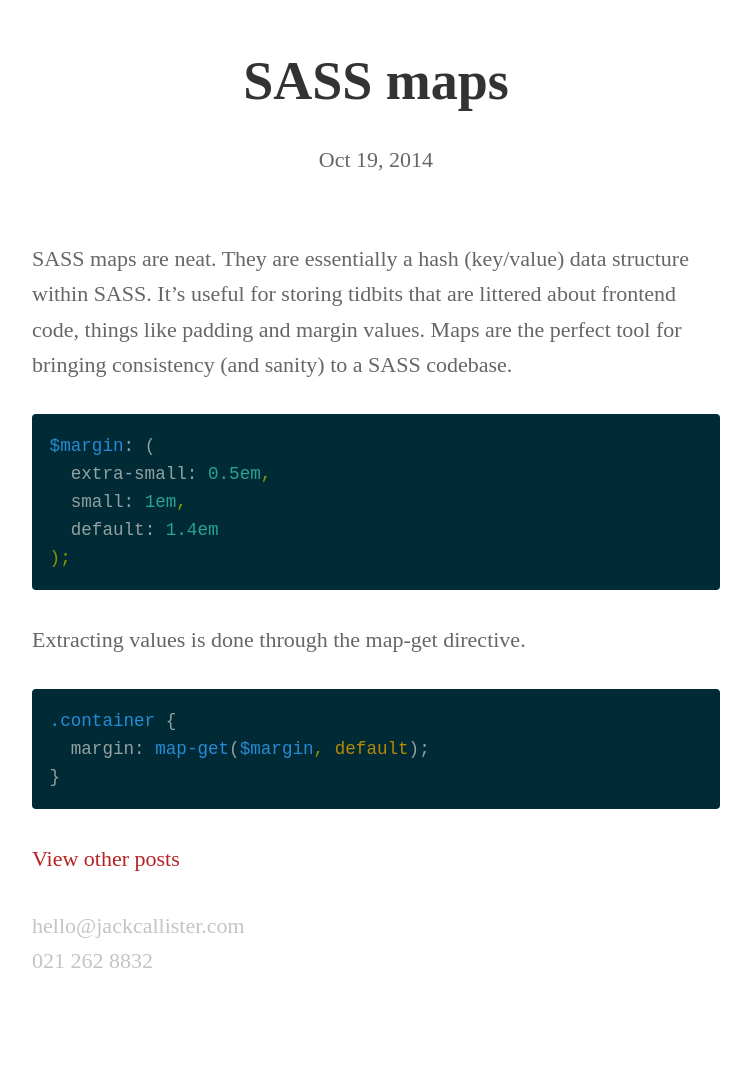
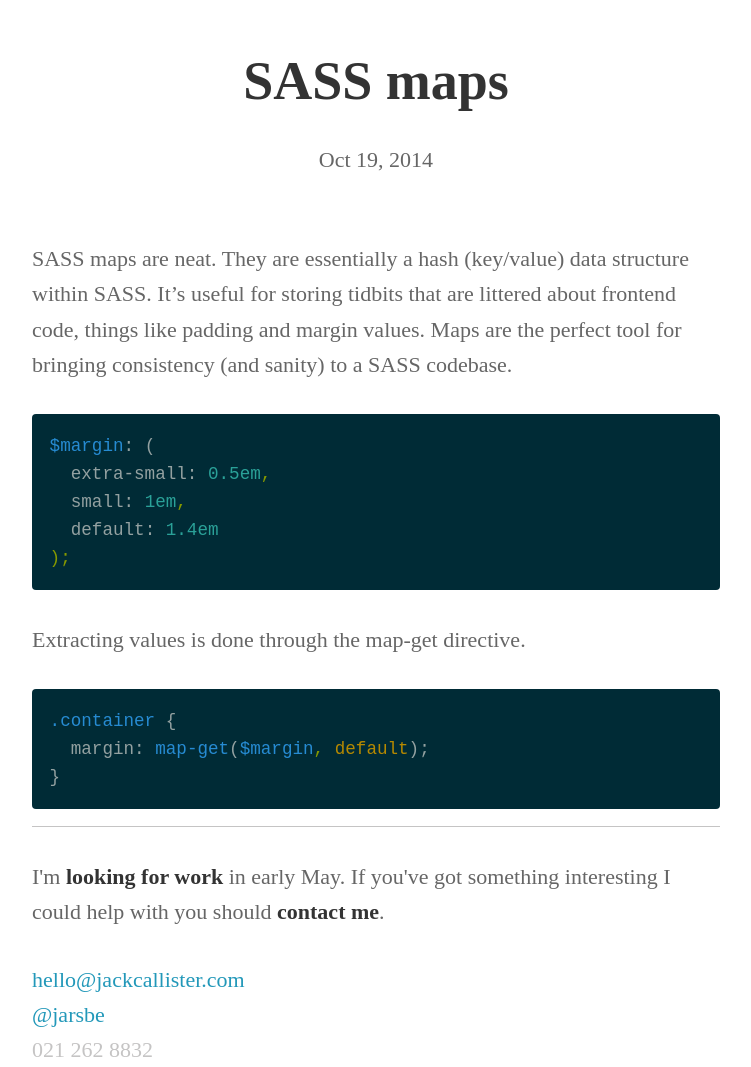
Before and after one commit to jackcallister/jarsbe.github.io, a Jekyll site: the page built from _posts/2014-10-19-sass-maps.markdown, in a window 1280 px wide. Shown: the whole page, without its empty margins (264-1015 px from the left). Built offline with Jekyll 4.4.1, drawn with Linux system fonts in a browser that asks for light colours; Markdown is read by kramdown in place of the engine named in the settings; before the commit the page ends 978 px from its top, so only the background shows below that.

Commit message:
Update footers.

```diff
--- a/_layouts/default.html
+++ b/_layouts/default.html
@@ -23,7 +23,8 @@
 
     <footer>
       <p>
-        hello@jackcallister.com<br>
+        <a href="mailto:hello@jackcallister.com">hello@jackcallister.com</a><br>
+        <a href="http://twitter.com/jarsbe">@jarsbe</a><br>
         021 262 8832
       </p>
     </footer>
--- a/_layouts/post.html
+++ b/_layouts/post.html
@@ -11,4 +11,4 @@ layout: default
   {{ content }}
 </article>
 
-<p><a href="/journal">View other posts</a><p>
+<p>I'm <strong>looking for work</strong> in early May. If you've got something interesting I could help with you should <strong>contact me</strong>.</p>
--- a/css/base/_layout.scss
+++ b/css/base/_layout.scss
@@ -8,6 +8,7 @@ body {
 article {
   margin-top: 4rem;
   margin-bottom: 1rem;
+  border-bottom: 1px solid $light-grey;
 }
 
 footer {
--- a/css/base/_typography.scss
+++ b/css/base/_typography.scss
@@ -79,6 +79,10 @@ footer p {
   color: $light-grey;
 }
 
+footer a {
+  color: $blue;
+}
+
 dl.posts {
   @include flexbox;
   @include justify-content(space-between);
--- a/css/config/_colours.scss
+++ b/css/config/_colours.scss
@@ -3,7 +3,7 @@ $white: #FFFFFF;
 $dark-grey: #666666;
 $light-grey: #C5C4C4;
 $red: #B92222;
-$blue: #0051FF;
+$blue: #2298B9;
 
 $body-color: $dark-grey;
 $body-link-color: $red;
```
